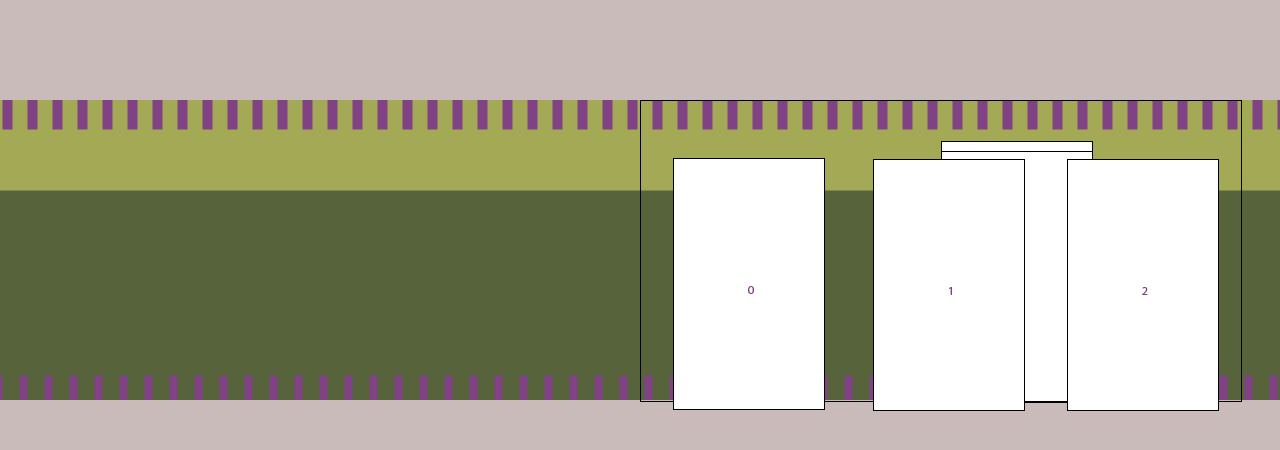
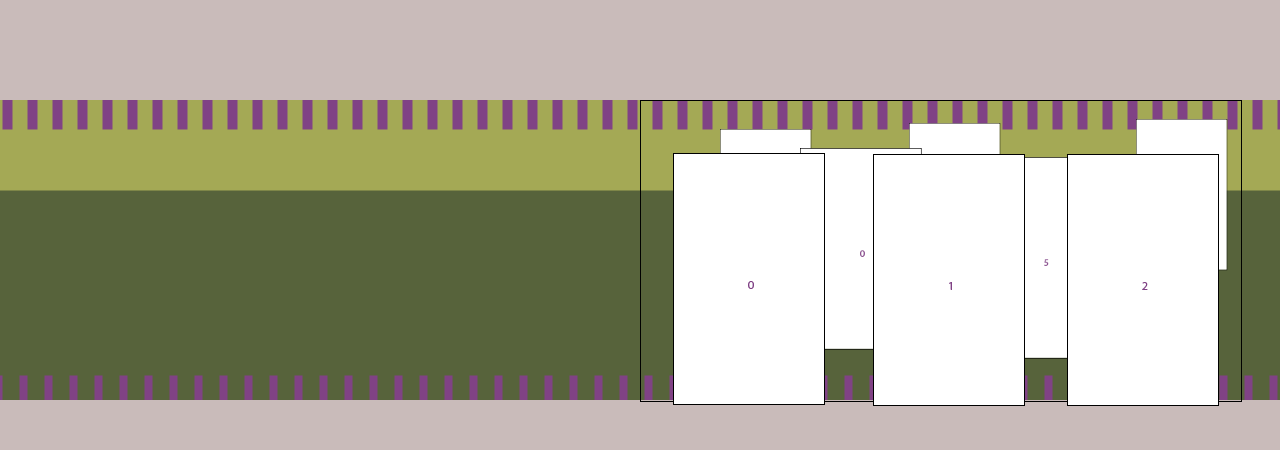
Before and after one commit to a11is0n/infinite-parallax, a plain HTML site: page index.html in a window 1280 px wide. Drawn offline with Linux system fonts and the light colour scheme.

Commit message:
Added initial three levels of temporary images in their general location with random offsets, added notes.md

```diff
--- a/scripts/parallax.js
+++ b/scripts/parallax.js
@@ -6,7 +6,6 @@ var backgroundPath = 'images/background.png';
 var backgroundHeight;
 var elementPathPrefix = 'images/element';
 var elementPathPostfix = '.png';
-var elementCount = 0;
 
 /**
  * Variables for elements in the landscape
@@ -26,8 +25,12 @@ var level0Top, level1Top, level2Top;
 var level0Offset = 10;
 var level1Offset = 20;
 var level2Offset = 40;
-var triple = [];
-var double = [];
+var triple = []; // x-values of centers for 3-element levels
+var double = []; // x-values of centers for 2-element levels
+var level0ElementHalfWidth;
+var level1ElementHalfWidth;
+var level2ElementHalfWidth;
+var frontCount = 3; // Start with 3 elements in front level
 
 /*
  * When the document is ready, set everything up
@@ -48,7 +51,21 @@ function setUp() {
   levelWidth = $('.level').width();
 
   // Set the variables for manipulating elements in the landscape
-  level2Top = level2Offset;
+  level2Top = 0;
+
+  // Initial level 0 elements
+  $level0.append('<img class="element" src="images/element0.png" />');
+  $level0.append('<img class="element" src="images/element1.png" />');
+  $level0.append('<img class="element" src="images/element2.png" />');
+
+  // Initial level 1 elements
+  $level1.append('<img class="element" src="images/element0.png" />');
+  $level1.append('<img class="element" src="images/element5.png" />');
+
+  // Initial level 2 elements
+  $level2.append('<img class="element" src="images/element3.png" />');
+  $level2.append('<img class="element" src="images/element4.png" />');
+  $level2.append('<img class="element" src="images/element5.png" />');
 
   // Get the height of the current background image
   var backgroundImage = new Image();
@@ -65,46 +82,42 @@ function setUp() {
     elementWidth = this.width;
     elementHeight = this.height;
     // These are set here since they depend on elementWidth and elementHeight
-    level0Top = landscapeHeight - elementHeight;
-    level1Top = (landscapeHeight - (elementHeight * level1Scale)) / 2;
-    var halfElementWidth = elementWidth / 2;
+    level0Top = landscapeHeight - elementHeight - (level0Offset / 2);
+    level1Top = ((landscapeHeight - (elementHeight * level1Scale)) / 2) - (level1Offset / 2);
     var third = levelWidth / 3;
-    triple[0] = (third / 2) - halfElementWidth;
+    triple[0] = (third / 2);
     triple[1] = triple[0] + third;
     triple[2] = triple[1] + third;
     var half = levelWidth / 2;
-    double[0] = (half / 2) - halfElementWidth;
-    double[1] = double[0] + half;
+    double[0] = third;
+    double[1] = third * 2;
+    level0ElementHalfWidth = elementWidth / 2;
+    level1ElementHalfWidth = (elementWidth * level1Scale) / 2;
+    level2ElementHalfWidth = (elementWidth * level2Scale) / 2;
     // Set initial element positions here since they depend on above variables
     var $level0Elements = $level0.find('.element');
     $.each($level0Elements, function(index) {
       $(this).css({
         top: ((Math.random() * level0Offset) + level0Top) + 'px',
-        left: ((Math.random() * level0Offset) + triple[index]) + 'px'
+        left: ((Math.random() * level0Offset) + triple[index] - level0ElementHalfWidth) + 'px'
       });
     });
-    /*$level0.find('.element').css({
-      top: ((Math.random() * level0Offset) + level0Top) + 'px',
-      left: triple0 + 'px'
-    });*/
-    $level1.find('.element').css('top', level1Top + 'px');
-    $level2.find('.element').css('top', level2Top + 'px');
+    var $level1Elements = $level1.find('.element');
+    $.each($level1Elements, function(index) {
+      $(this).css({
+        top: ((Math.random() * level1Offset) + level1Top) + 'px',
+        left: ((Math.random() * level1Offset) + double[index] - level1ElementHalfWidth) + 'px'
+      });
+    });
+    var $level2Elements = $level2.find('.element');
+    $.each($level2Elements, function(index) {
+      $(this).css({
+        top: ((Math.random() * level2Offset) + level2Top) + 'px',
+        left: ((Math.random() * level2Offset) + triple[index] - level2ElementHalfWidth) + 'px'
+      });
+    });
   }
   element.src = elementPathPrefix + 0 + elementPathPostfix;
-
-  // Initial level 0 elements
-  $level0.append('<img class="element" src="images/element0.png" />');
-  $level0.append('<img class="element" src="images/element1.png" />');
-  $level0.append('<img class="element" src="images/element2.png" />');
-
-  // Initial level 1 elements
-  $level1.append('<img class="element" src="images/element0.png" />');
-  $level1.append('<img class="element" src="images/element5.png" />');
-
-  // Initial level 2 elements
-  $level2.append('<img class="element" src="images/element3.png" />');
-  $level2.append('<img class="element" src="images/element4.png" />');
-  $level2.append('<img class="element" src="images/element5.png" />');
 
   $(document).mousemove(changePositions);
   $landscape.click(moveForward);
@@ -132,11 +145,9 @@ function changePositions(event) {
    * when the mouse is at the bottom of window the top of the image is shown.
    * The x position is kind of whatever arbitrarily looked good.
    */
-  var bgX = (mouseX / width) * backgroundMax;
+  var bgX = -(mouseX / width) * backgroundMax;
   var bgY = -(mouseY / height) * backgroundMax;
   $landscape.css('backgroundPosition', bgX + 'px ' + bgY + 'px');
-
-  $level0.find('.element').css('top', (landscapeHeight - elementHeight) + 'px');
 }
 
 /*
--- a/styles/style.css
+++ b/styles/style.css
@@ -13,6 +13,7 @@ body {
   text-align: center;
 }
 .level {
+  margin: 0px auto;
   width: 600px;
   height: 300px;
   border: 1px solid black;
@@ -25,12 +26,28 @@ body {
 #level-1 {
   z-index: 2;
 }
+#level-1 .element {
+  -webkit-transform: scale(.8);
+  -moz-transform: scale(.8);
+  -o-transform: scale(.8);
+  transform: scale(.8);
+}
 #level-2 {
   z-index: 1;
+}
+#level-2 .element {
+  -webkit-transform: scale(.6);
+  -moz-transform: scale(.6);
+  -o-transform: scale(.6);
+  transform: scale(.6);
 }
 .element {
   margin: 0px;
   padding: 0px;
   position: absolute;
   border: 1px solid black;
+  -webkit-transform-origin: 0px 0px;
+  -moz-transform-origin: 0px 0px;
+  -o-transform-origin: 0px 0px;
+  transform-origin: 0px 0px;
 }
```
Also changed, not shown: 1 other file.
